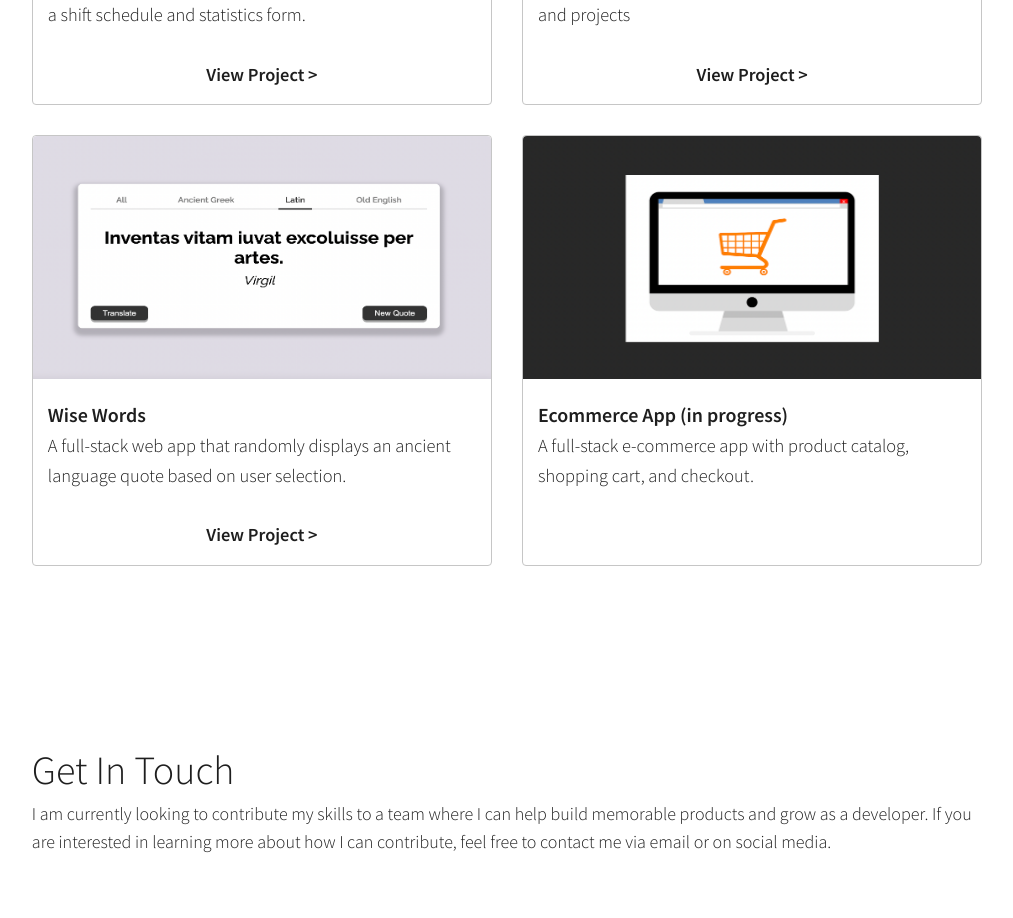
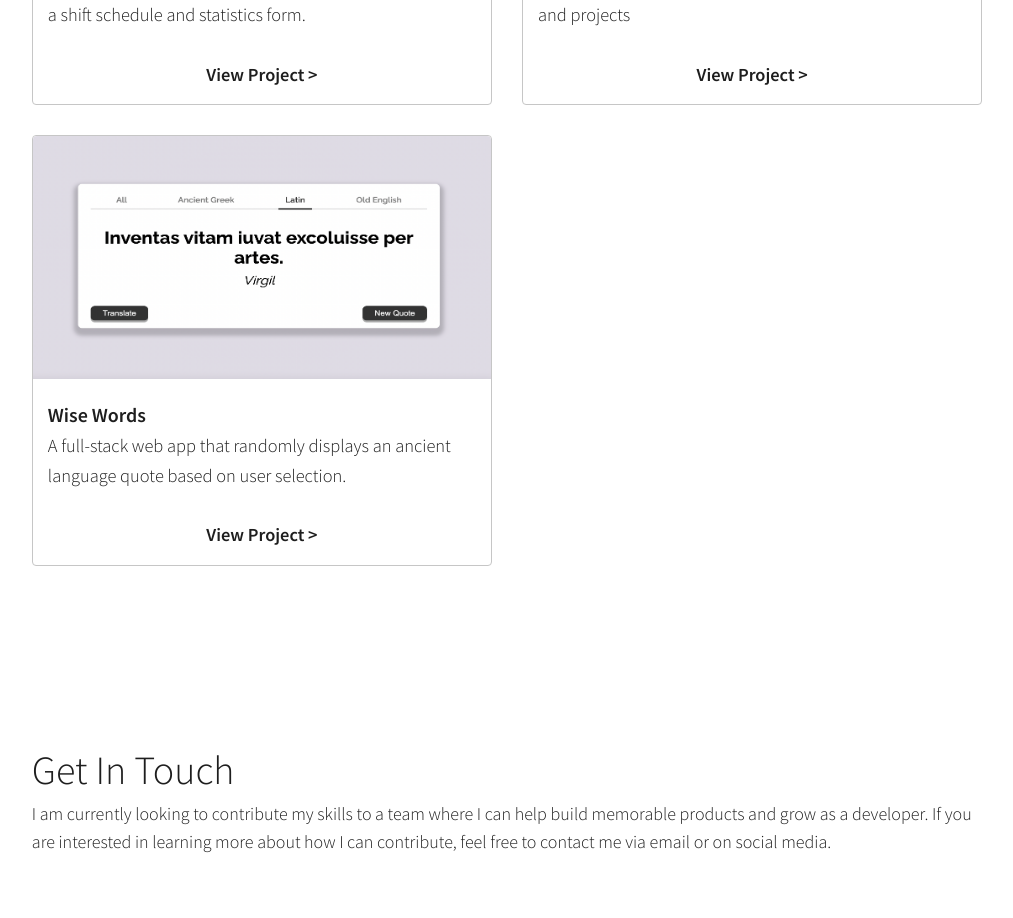
Before and after one commit to markjager13/next-portfolio, a Next.js app: page / in a window 1280 px wide. Shown: the part 2180-3098 px from the top of the page, without its empty margins (133-1146 px from the left). Built offline with nearby package versions, Linux system fonts and the light colour scheme.

Commit message:
removed p4 in progress ecommerce

```diff
--- a/src/components/Projects/Projects.js
+++ b/src/components/Projects/Projects.js
@@ -19,18 +19,6 @@ const Projects = ( {projects} ) => {
         {projects.map(project => (
             <Card key={project.id}>
                 <CardImageContainer>
-                    {project.id === "p4" ?
-                        <CardImage>
-                        <Image
-                            src={project.image}
-                            alt="project image"
-                            width={1688}
-                            height={896}
-                            layout="responsive"
-                            priority={true}
-                        />
-                        </CardImage>
-                    :
                     <Link href={`/project/${project.id}`} passHref>
                         <CardImage>
                             <Image
@@ -43,31 +31,20 @@ const Projects = ( {projects} ) => {
                             />
                         </CardImage>
                     </Link>
-                    }
                 </CardImageContainer>
                 <CardContent>
-                    {project.id === "p4" ?
-                    <CardTitle>
-                        {project.title}
-                    </CardTitle>
-                    :
                     <Link href={`/project/${project.id}`} passHref>
                         <CardTitle>
                             {project.title}
                         </CardTitle>
                     </Link>
-                    }
                     <CardSubtitle>
                         {project.description}
                     </CardSubtitle>
                 </CardContent>
-                {project.id === "p4" ?
-                <div></div>
-                :
                     <Link href={`/project/${project.id}`}>
                     <a><span>{"View Project >"}</span></a>
                     </Link>
-                }
             </Card>
         ))}
         </CardGrid>
--- a/src/data/data.json
+++ b/src/data/data.json
@@ -51,23 +51,6 @@
             "stack": ["HTML", "CSS", "JavaScript", "Node.js", "Express", "MongoDB", "REST API"],
             "github": "https://github.com/markjager13/wise-words-frontend",
             "demo": "https://wise-words-app.netlify.app/"
-        },
-        {
-            "id": "p4",
-            "title": "Ecommerce App (in progress)",
-            "description": "A full-stack e-commerce app with product catalog, shopping cart, and checkout.",
-            "introText": "",
-            "purposeText": "",
-            "stackText": "",
-            "problemsText": "",
-            "lessonsText": "",
-            "image": "/images/ecommerce/ecommerce-placeholder2.png",
-            "detailsImage1": "",
-            "detailsImage2": "",
-            "detailsImageStack": "",
-            "stack": ["Angular", "Spring-Boot", "MySQL", "REST API"],
-            "github": "",
-            "demo": ""
         }
     ]
 }
```
Lines whose indentation alone changed are shown as unchanged.
